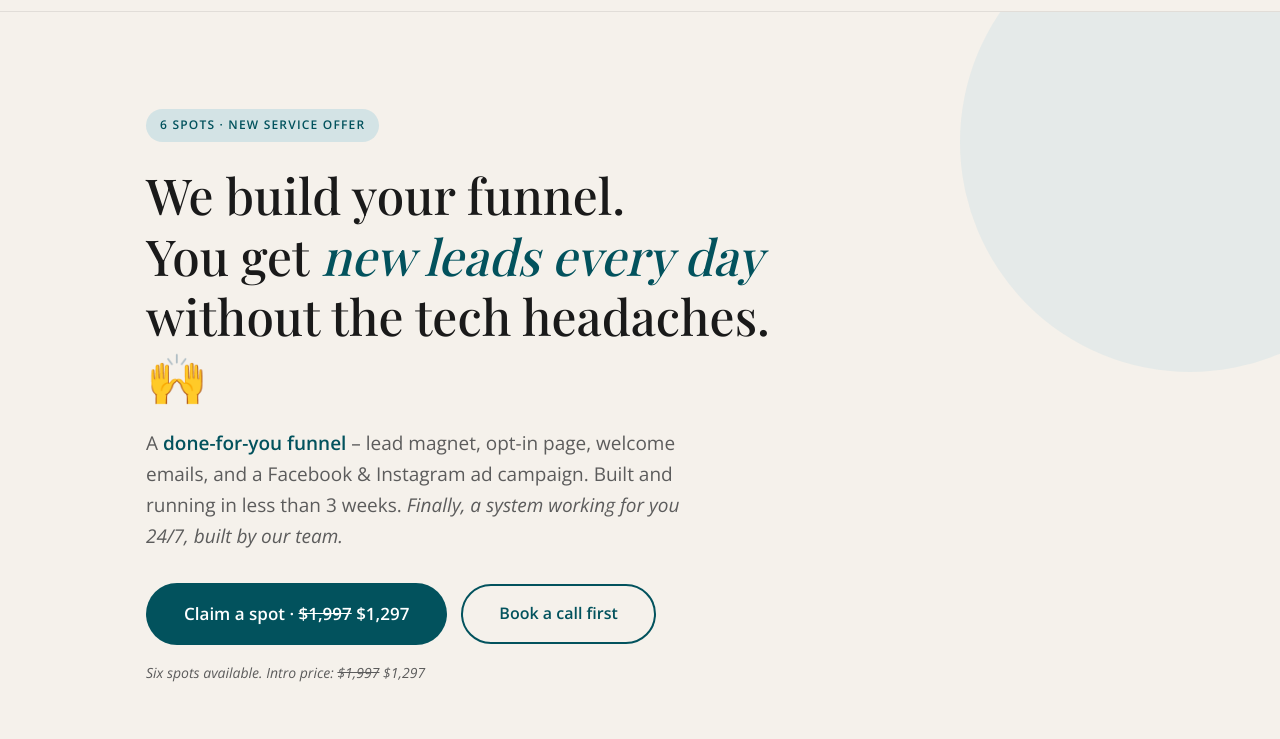
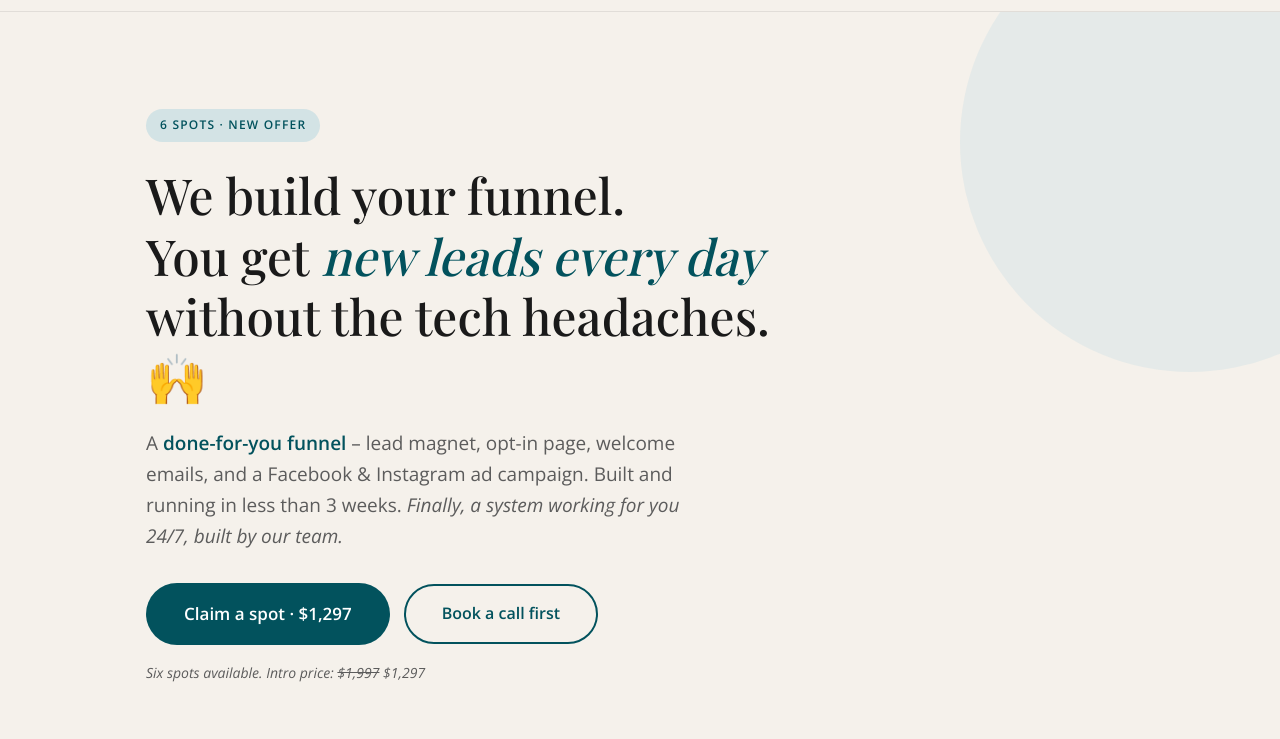
Before and after one commit to priscillazaehringer/dfy-funnel-offer-sales-page, a plain HTML site: page index.html in a window 1280 px wide. Shown: the part 61-800 px from the top of the page. Drawn offline with nearby package versions, Linux system fonts and the light colour scheme; a web font is replaced by a local one.

Commit message:
Update index.html

```diff
--- a/index.html
+++ b/index.html
@@ -257,7 +257,7 @@ footer a{color:var(--muted)}
 <section id="hero">
   <div class="wrap">
     <div class="hero-inner">
-      <div class="pill fi">6 Spots · New Service Offer</div>
+      <div class="pill fi">6 Spots · New Offer</div>
       <h1 class="hero-h1 fi d1">
         We build your funnel.<br/>
         You get <em>new leads every day</em><br/>without the tech headaches. 🙌
@@ -266,7 +266,7 @@ footer a{color:var(--muted)}
         A <span class="nb">done-for-you funnel</span> – lead magnet, opt-in page, welcome emails, and a Facebook & Instagram ad campaign. Built and running in less than 3 weeks. <em>Finally, a system working for you 24/7, built by our team.</em>
       </p>
       <div class="hero-ctas fi d3">
-        <a class="btn btn-p" href="https://whitneybateson.thrivecart.com/done-for-you-funnel/">Claim a spot · <s>$1,997</s> $1,297</a>
+        <a class="btn btn-p" href="https://whitneybateson.thrivecart.com/done-for-you-funnel/">Claim a spot · $1,297</a>
         <a class="btn btn-s" href="https://whitneybateson.as.me/dfy-funnel-discovery">Book a call first</a>
       </div>
       <p class="hero-note fi d4">Six spots available. Intro price: <s>$1,997</s> $1,297</p>
```
